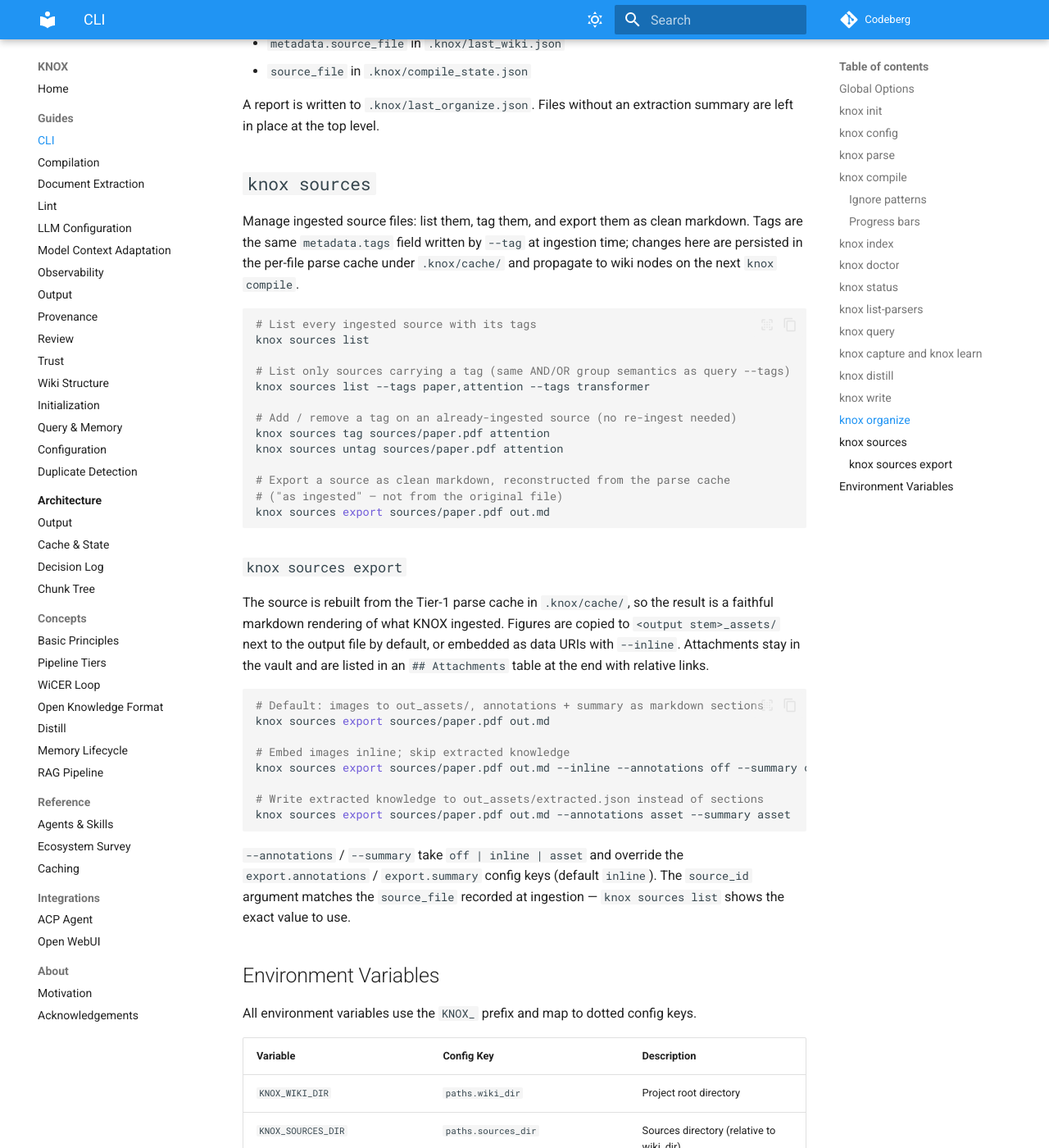
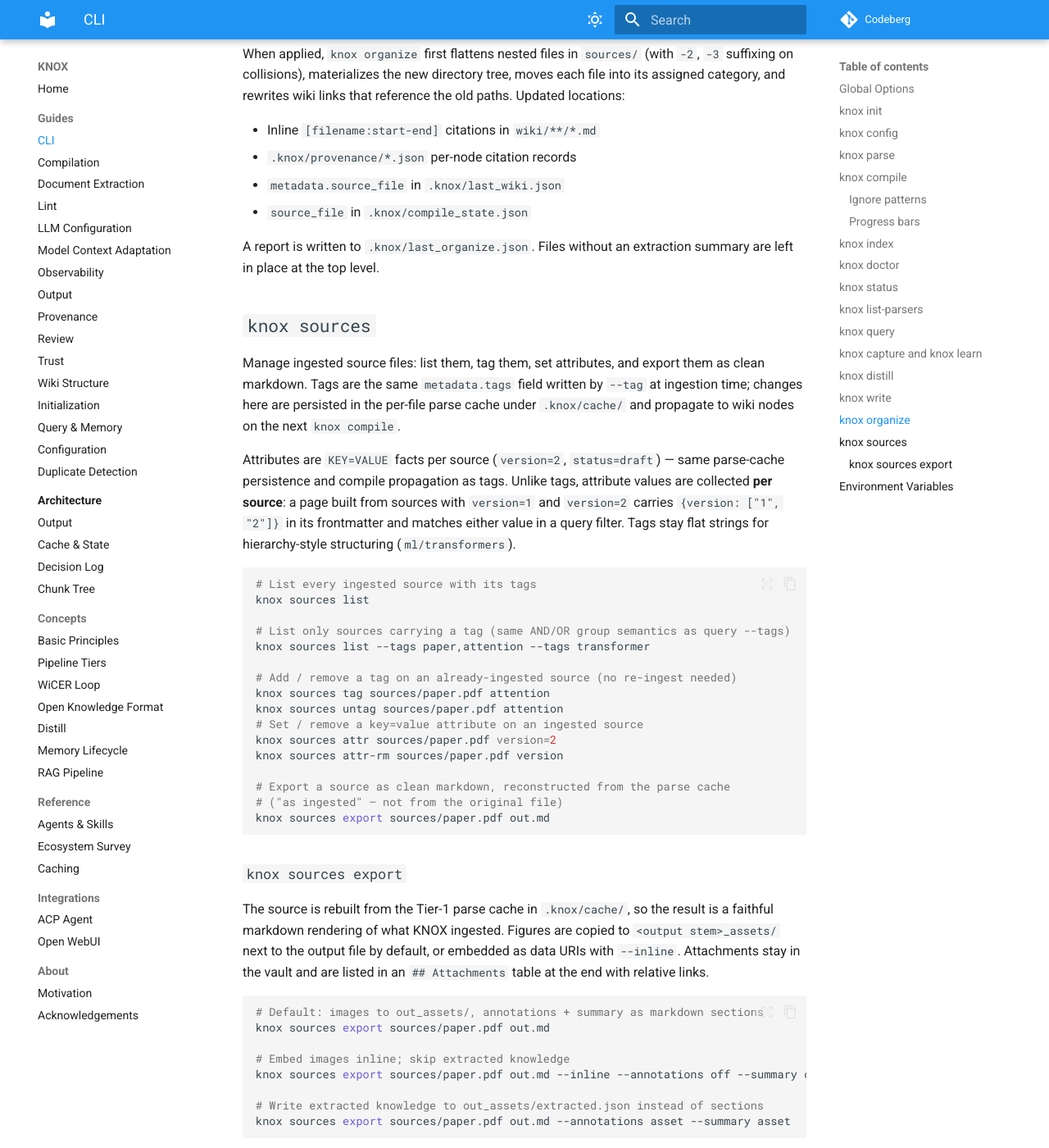
Before and after one commit to jr2804/kompend, an MkDocs documentation site: the page built from docs/guides/cli.md, in a window 1280 px wide and 1400 px high, scrolled down 10913 px. Shown: the whole window at 82% size. Built offline with MkDocs 1.6.1 and Material for MkDocs 9.7.7, drawn with Linux system fonts in a browser that asks for light colours; some of the changed text lies outside the part shown.

Commit message:
docs: attributes feature — CLI docs, OKF spec, agent skill

````diff
--- a/docs/guides/cli.md
+++ b/docs/guides/cli.md
@@ -314,6 +314,8 @@ knox query [OPTIONS] QUESTION
 | `--raw` | — | Return raw context chunks without LLM synthesis |
 | `--no-classify` | — | Skip intent classification |
 | `--verbosity` | `standard` | Answer verbosity: `brief`, `standard`, or `comprehensive` |
+| `--tags <group>` | — | Filter results by tag. Comma-separated values within one flag are AND'd; multiple `--tags` flags are OR'd (e.g. `--tags audio,paper --tags video`) |
+| `--attr KEY=VALUE` | — | Filter results by source attribute. Repeatable; multiple flags are AND'd. Bare `KEY` matches any value for that key (e.g. `--attr version=2 --attr status`) |
 
 ## `knox capture` and `knox learn`
 
@@ -406,11 +408,18 @@ extraction summary are left in place at the top level.
 
 ## `knox sources`
 
-Manage ingested source files: list them, tag them, and export them as clean
+Manage ingested source files: list them, tag them, set attributes, and export them as clean
 markdown. Tags are the same
 `metadata.tags` field written by `--tag` at ingestion time; changes here are
 persisted in the per-file parse cache under `.knox/cache/` and propagate to
 wiki nodes on the next `knox compile`.
+
+Attributes are `KEY=VALUE` facts per source (`version=2`, `status=draft`) —
+same parse-cache persistence and compile propagation as tags. Unlike tags,
+attribute values are collected **per source**: a page built from sources with
+`version=1` and `version=2` carries `{version: ["1", "2"]}` in its frontmatter
+and matches either value in a query filter. Tags stay flat strings for
+hierarchy-style structuring (`ml/transformers`).
 
 ```bash
 # List every ingested source with its tags
@@ -422,6 +431,9 @@ knox sources list --tags paper,attention --tags transformer
 # Add / remove a tag on an already-ingested source (no re-ingest needed)
 knox sources tag sources/paper.pdf attention
 knox sources untag sources/paper.pdf attention
+# Set / remove a key=value attribute on an ingested source
+knox sources attr sources/paper.pdf version=2
+knox sources attr-rm sources/paper.pdf version
 
 # Export a source as clean markdown, reconstructed from the parse cache
 # ("as ingested" — not from the original file)
````
Also changed, not shown: docs/concepts/open-knowledge-format.md (+1 -0 lines), skills/knox/SKILL.md (+16 -3 lines).
